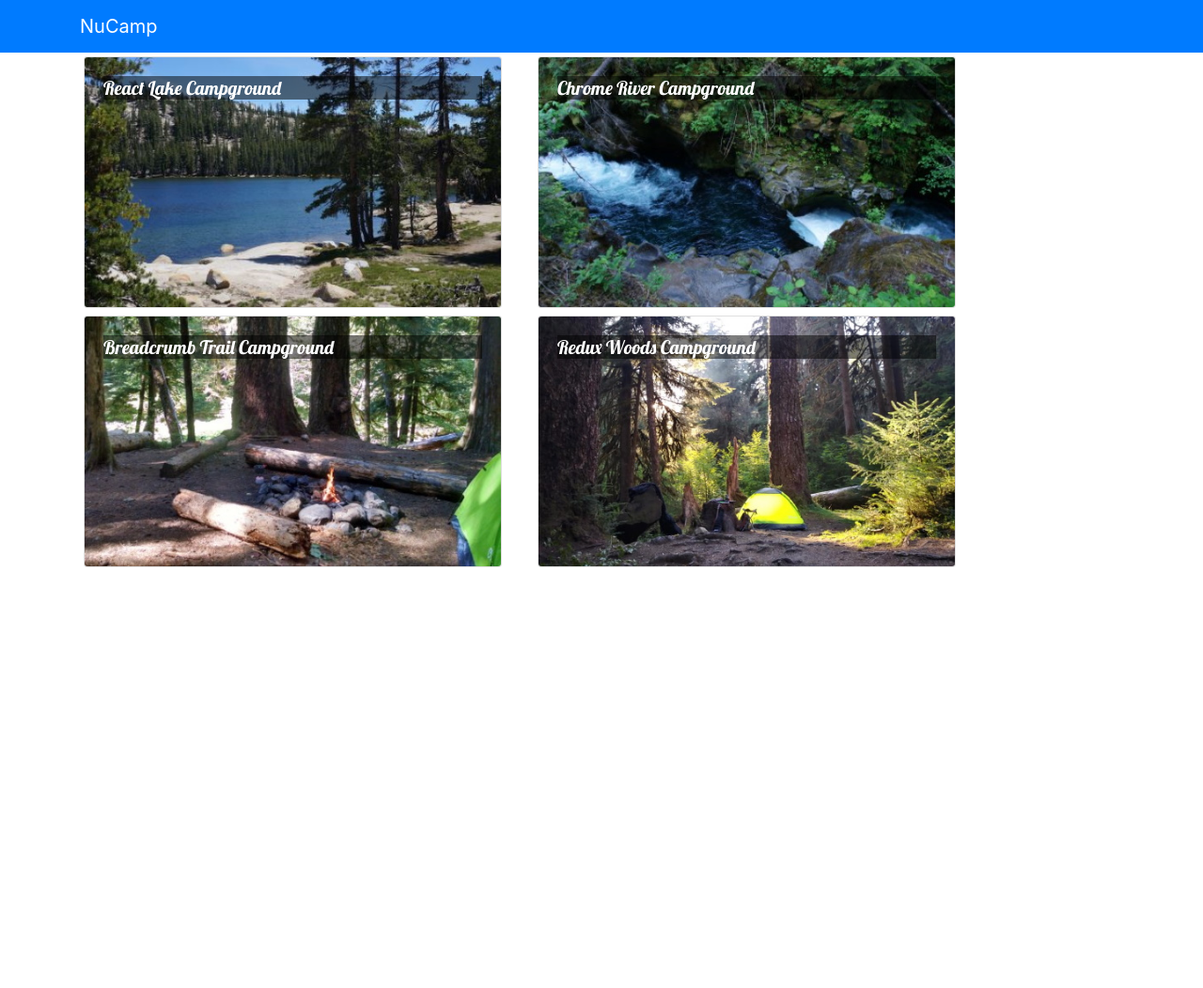
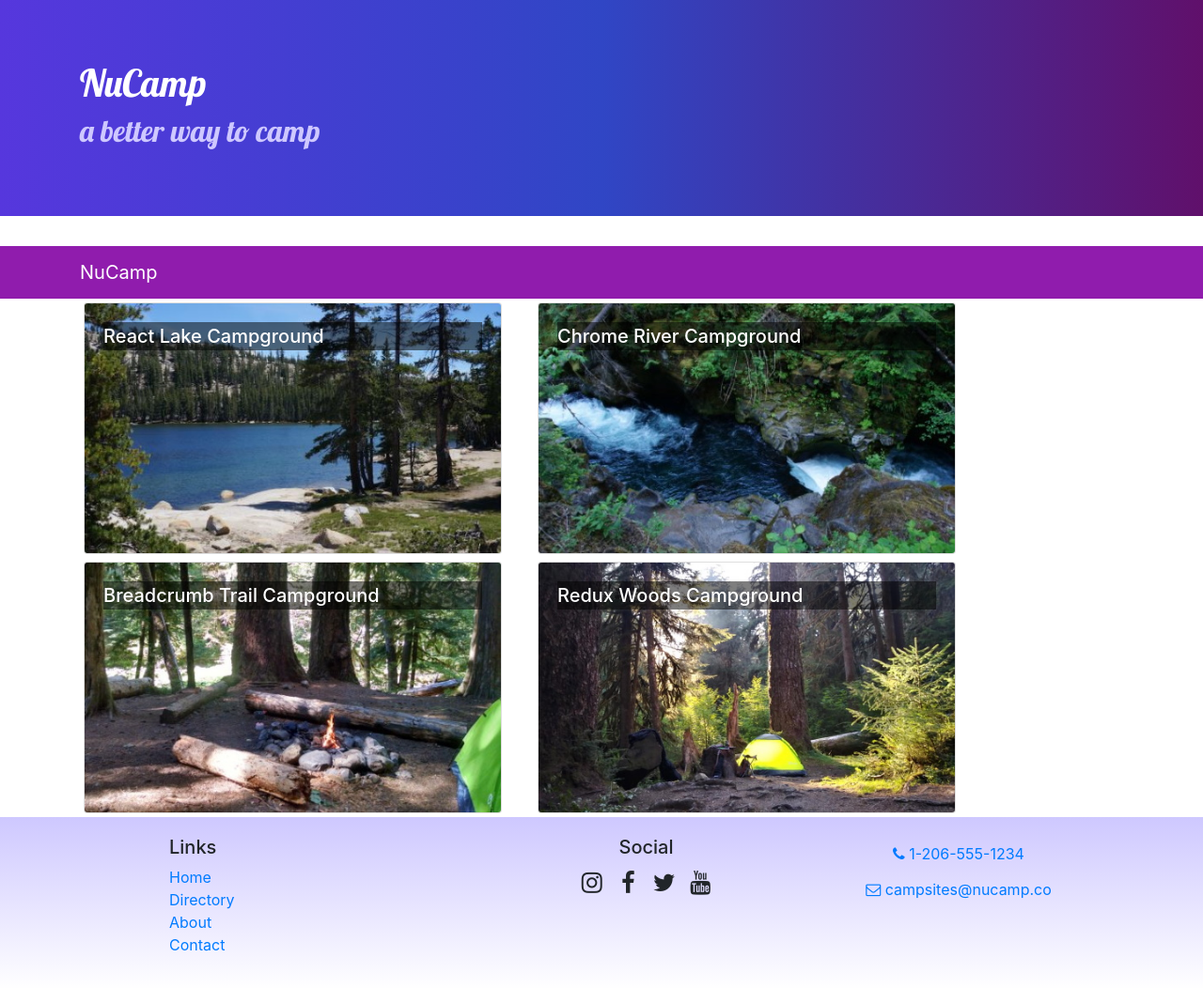
Before and after one commit to nkiliyumwami/ReactNucampsite, a React (Create React App) app: page / in a window 1280 px wide. Shown: the whole page at 94% size. Before the commit the page ends 800 px from the top, so only its background shows below. Built offline with nearby package versions, Linux system fonts and the light colour scheme.

Commit message:
Header,Footer, React.fragment

```diff
--- a/package.json
+++ b/package.json
@@ -7,6 +7,8 @@
     "@testing-library/react": "^11.1.0",
     "@testing-library/user-event": "^12.1.10",
     "bootstrap": "4.5.2",
+    "bootstrap-social": "5.1.1",
+    "font-awesome": "4.7.0",
     "react": "^17.0.2",
     "react-dom": "^17.0.2",
     "react-popper": "1.3.6",
--- a/src/App.css
+++ b/src/App.css
@@ -1,12 +1,50 @@
 body {
-  font-family: 'Open Sans', sans-serif;
+  font-family: "Open Sans", sans-serif;
+}
+
+h1,
+h2,
+h3,
+.card-body>.card-title {
+  font-family: "Lobster", cursive;
 }
 
 .card-title {
-  font: 500 1.25rem 'Lobster', cursive;
+  font-weight: 500;
+  font-size: 1.25rem;
+}
+
+h2 {
+  color: #3046C5;
 }
 
 .card-img-overlay .card-title {
   color: white;
   background-color: rgba(0, 0, 0, 0.5);
 }
+
+.row-content {
+  padding: 50px 0;
+  border-bottom: 1px ridge;
+  min-height: 200px;
+}
+
+.site-footer {
+  background-image: linear-gradient(#CEC8FF, white);
+  padding: 20px 0;
+}
+
+.jumbotron {
+  margin: 0;
+  padding: 30px;
+  background-image: linear-gradient(to right, #5637DD, #3046C5, #60106B);
+  color: white;
+}
+
+.jumbotron h2 {
+  color: #CEC8FF;
+}
+
+.navbar-dark {
+  background-color: #901CAD;
+}
--- a/src/App.js
+++ b/src/App.js
@@ -6,7 +6,7 @@
 
   render() {
     return(
-      <div className='App'>
+      <div >
         <Main />
       </div>
     );
--- /dev/null
+++ b/src/components/FooterComponent.js
@@ -0,0 +1,34 @@
+import React from "react";
+
+function Footer(props) {
+    return(
+       <footer className="site-footer">
+           <div className="container">
+               <div className="row">
+                   <div className="col-4 col-sm2 offset-1">
+                       <h5>Links</h5>
+                       <ul className="list-unstyled">
+                           <li><a href="#">Home</a></li>
+                           <li><a href="#">Directory</a></li>
+                           <li><a href="#">About</a></li>
+                           <li><a href="#">Contact</a></li>
+                       </ul>
+                   </div>
+                   <div className="col-6 col-sm-3 text-center">
+                       <h5>Social</h5>
+                        <a className="btn btn-social-icon btn-instagram" href="http://instagram.com/"><i className="fa fa-instagram" /></a>{' '}
+                        <a className="btn btn-social-icon btn-facebook" href="http://www.facebook.com/"><i className="fa fa-facebook" /></a>{' '}
+                        <a className="btn btn-social-icon btn-twitter" href="http://twitter.com/"><i className="fa fa-twitter" /></a>{' '}
+                        <a className="btn btn-social-icon btn-google" href="http://youtube.com/"><i className="fa fa-youtube" /></a>
+                   </div>
+                   <div className="col-sm-4 text-center">
+                        <a role="button" className="btn btn-link" href="tel:+12065551234"><i className="fa fa-phone" /> 1-206-555-1234</a><br />
+                        <a role="button" className="btn btn-link" href="mailto:notreal@notreal.co"><i className="fa fa-envelope-o" /> campsites@nucamp.co</a>
+                   </div>
+               </div>
+           </div>
+       </footer>
+    )
+}
+
+export default Footer;
--- /dev/null
+++ b/src/components/HeaderComponent.js
@@ -0,0 +1,29 @@
+import React, {Component} from 'react';
+import {Navbar, NavbarBrand, Jumbotron} from 'reactstrap';
+
+class Header extends Component {
+    render() {
+        return(
+           <React.Fragment>
+               <Jumbotron fluid>
+                   <div className="container">
+                       <div className="row">
+                           <div className="col">
+                               <h1>NuCamp</h1>
+                               <h2>a better way to camp</h2>
+                           </div>
+                       </div>
+                   </div>
+               </Jumbotron>
+               <Navbar dark sticky='top'>
+                   <div className="container">
+                       <NavbarBrand href ='/'>NuCamp</NavbarBrand>
+                   </div>
+               </Navbar>
+           </React.Fragment>
+        );
+
+    }
+}
+
+export default Header;
--- a/src/components/MainComponent.js
+++ b/src/components/MainComponent.js
@@ -1,8 +1,9 @@
 import React, {Component} from 'react';
-import {Navbar, NavbarBrand} from 'reactstrap';
 import Directory from './DirectoryComponent';
 import {CAMPSITES} from '../shared/campsites';
 import CampsiteInfo from './CampsiteInfoComponent';
+import Header from './HeaderComponent';
+import Footer from './FooterComponent';
 
 
 class Main extends Component {
@@ -20,13 +21,10 @@
   render() {
     return(
       <div>
-        <Navbar dark color='primary'>
-          <div className="container">
-            <NavbarBrand href ='/'>NuCamp</NavbarBrand>
-          </div>
-        </Navbar>
+        <Header />
         <Directory campsites={this.state.campsites}onClick ={campsiteId => this.onCampsiteSelect(campsiteId)} />
         <CampsiteInfo campsite = {this.state.campsites.filter(campsite =>campsite.id === this.state.selectedCampsite)[0]}  />
+        <Footer />
       </div>
     );
   }
--- a/src/index.js
+++ b/src/index.js
@@ -1,11 +1,15 @@
 import React from 'react';
 import ReactDOM from 'react-dom';
 import './index.css';
+import 'font-awesome/css/font-awesome.css';
+import 'bootstrap-social/bootstrap-social.css';
 import App from './App';
 import reportWebVitals from './reportWebVitals';
 import 'bootstrap/dist/css/bootstrap.min.css';//Mine
 import 'typeface-lobster';
 import 'typeface-open-sans';
+
+
 
 ReactDOM.render(
   <React.StrictMode>
```
Also changed, not shown: 1 other file (tests, documents, lock files or other folders).
